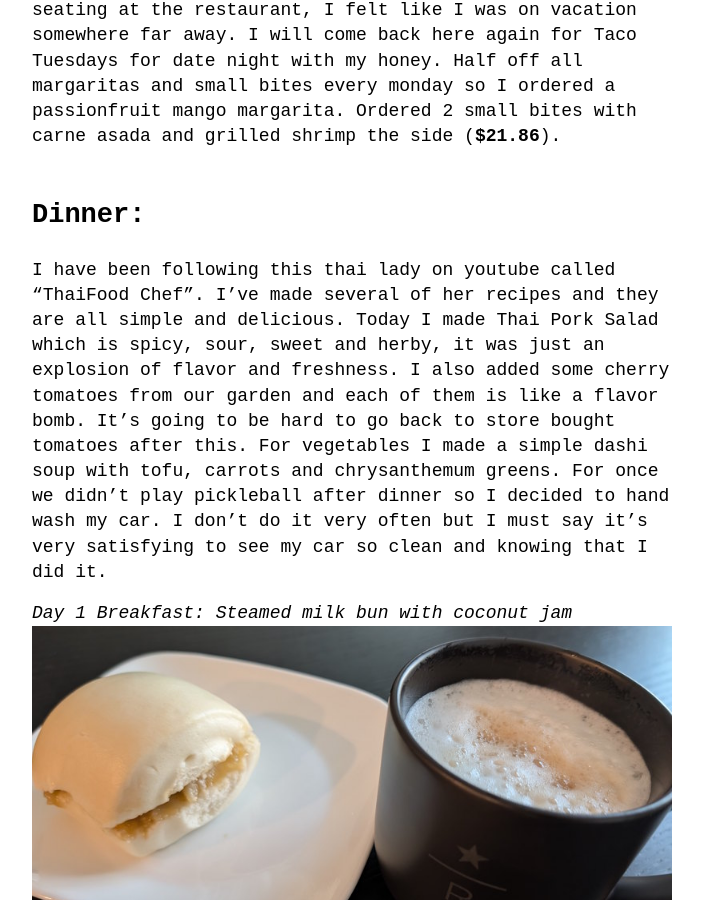
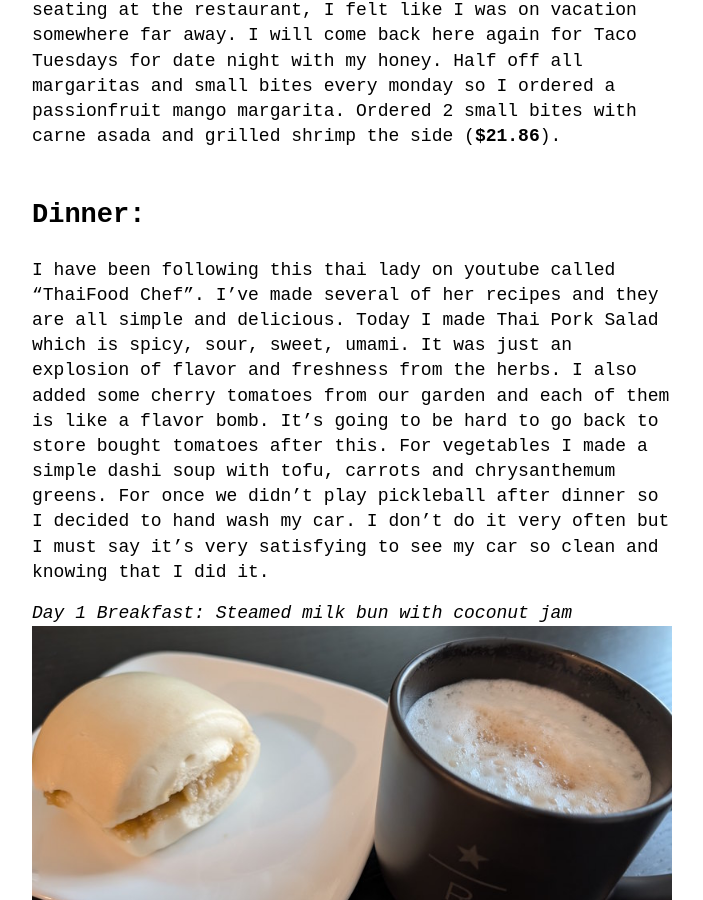
Before and after one commit to groceryshoppingisfun/weeklyfoodjournal, a Jekyll site: the page built from _posts/2025-06-16-Thai-Inspired-Cooking-Week.md, in a window 1280 px wide and 900 px high, scrolled down 2000 px. Shown: the whole window, without its empty margins (288-991 px from the left). Built offline with Jekyll 4.4.1, drawn with Linux system fonts in a browser that asks for light colours.

Commit message:
Update 2025-06-16-Thai-Inspired-Cooking-Week.md

```diff
--- a/_posts/2025-06-16-Thai-Inspired-Cooking-Week.md
+++ b/_posts/2025-06-16-Thai-Inspired-Cooking-Week.md
@@ -28,7 +28,7 @@ Steamed 2 frozen chinese milk buns and ate it with coconut jam which is a southe
 Met up with a girl friend for lunch and had fun catching up with her. I really love the carribean vibe and open air seating at the restaurant, I felt like I was on vacation somewhere far away. I will come back here again for Taco Tuesdays for date night with my honey. Half off all margaritas and small bites every monday so I ordered a passionfruit mango margarita.  Ordered 2 small bites with carne asada and grilled shrimp the side (**$21.86**).
 
 ## Dinner:
-I have been following this thai lady on youtube called "ThaiFood Chef". I've made several of her recipes and they are all simple and delicious. Today I made Thai Pork Salad which is spicy, sour, sweet and herby, it was just an explosion of flavor and freshness. I also added some cherry tomatoes from our garden and each of them is like a flavor bomb. It's going to be hard to go back to store bought tomatoes after this. For vegetables I made a simple dashi soup with tofu, carrots and chrysanthemum greens. For once we didn't play pickleball after dinner so I decided to hand wash my car. I don't do it very often but I must say it's very satisfying to see my car so clean and knowing that I did it.
+I have been following this thai lady on youtube called "ThaiFood Chef". I've made several of her recipes and they are all simple and delicious. Today I made Thai Pork Salad which is spicy, sour, sweet, umami. It was just an explosion of flavor and freshness from the herbs. I also added some cherry tomatoes from our garden and each of them is like a flavor bomb. It's going to be hard to go back to store bought tomatoes after this. For vegetables I made a simple dashi soup with tofu, carrots and chrysanthemum greens. For once we didn't play pickleball after dinner so I decided to hand wash my car. I don't do it very often but I must say it's very satisfying to see my car so clean and knowing that I did it.
 
 *Day 1 Breakfast: Steamed milk bun with coconut jam*
 ![coconut jam](assets/images/coconut-jam.jpg)
```
